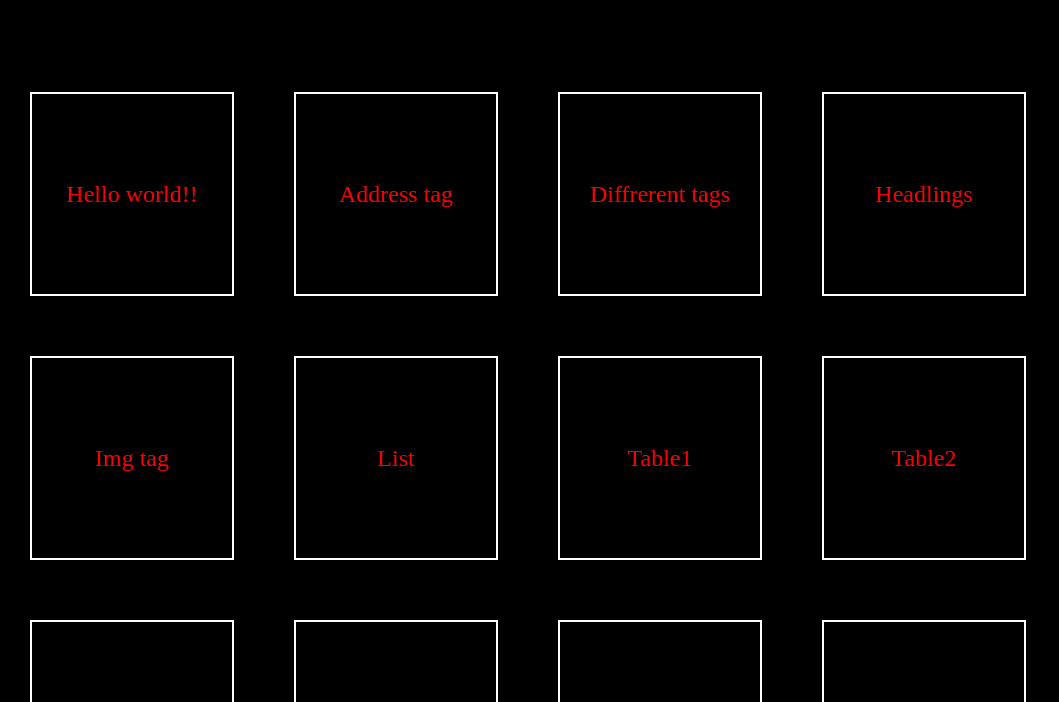
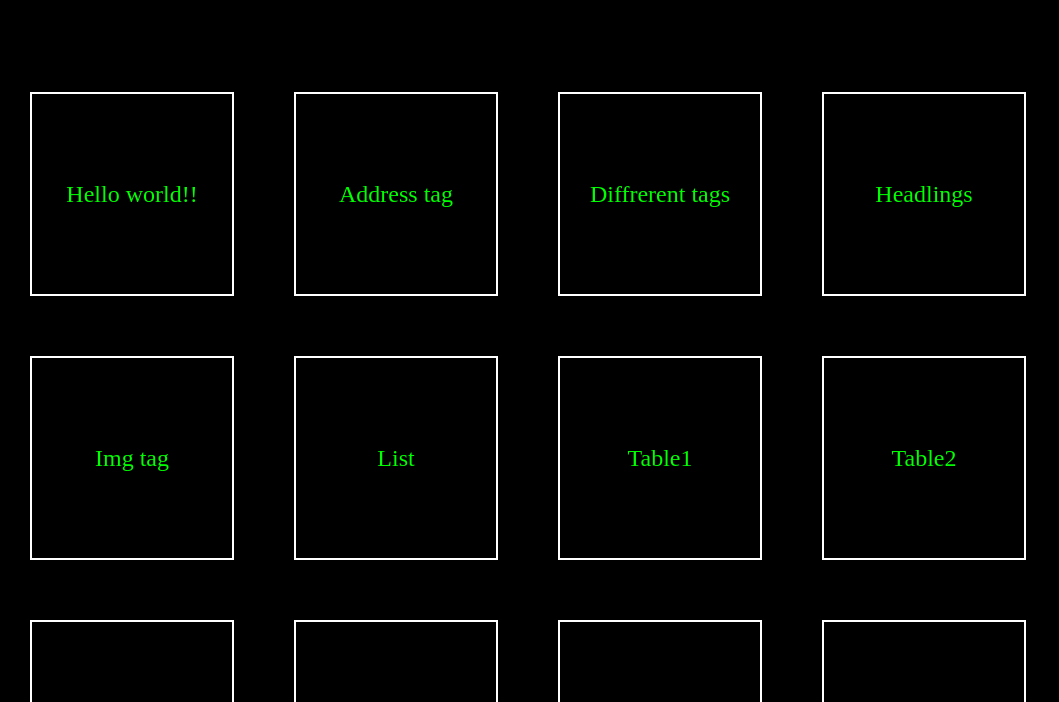
Before and after one commit to biratkiju1/assigment, a plain HTML site: page index.html in a window 1280 px wide. Shown: the part 98-800 px from the top of the page, without its empty margins (0-1059 px from the left). Drawn offline with Linux system fonts and the light colour scheme.

Commit message:
Update index.html
lime

```diff
--- a/index.html
+++ b/index.html
@@ -43,7 +43,7 @@
             ul li{
                 font-size: 24px;
                 font-family: 'Times New Roman', Times, serif;
-                color: red;
+                color: Lime;
                 cursor: pointer;
                 border: 2px solid white;
                 width: 200px;
```
